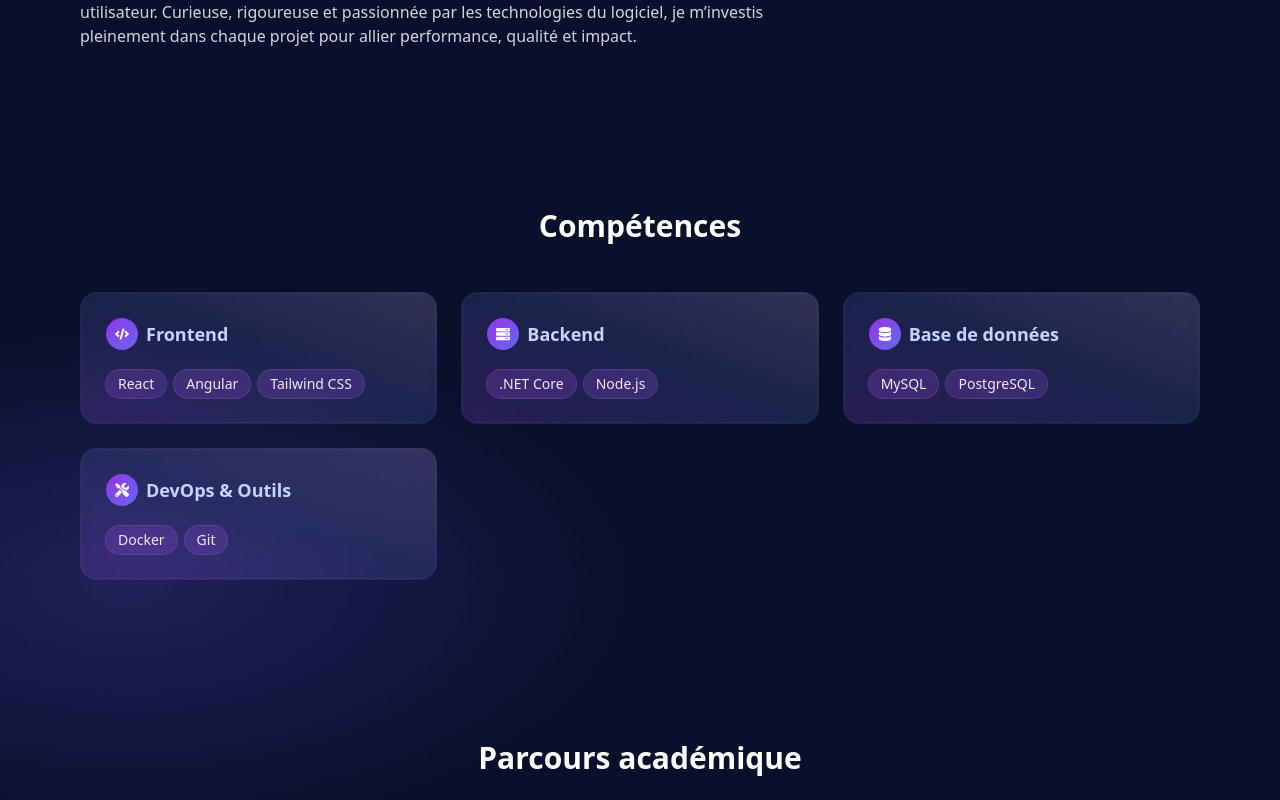
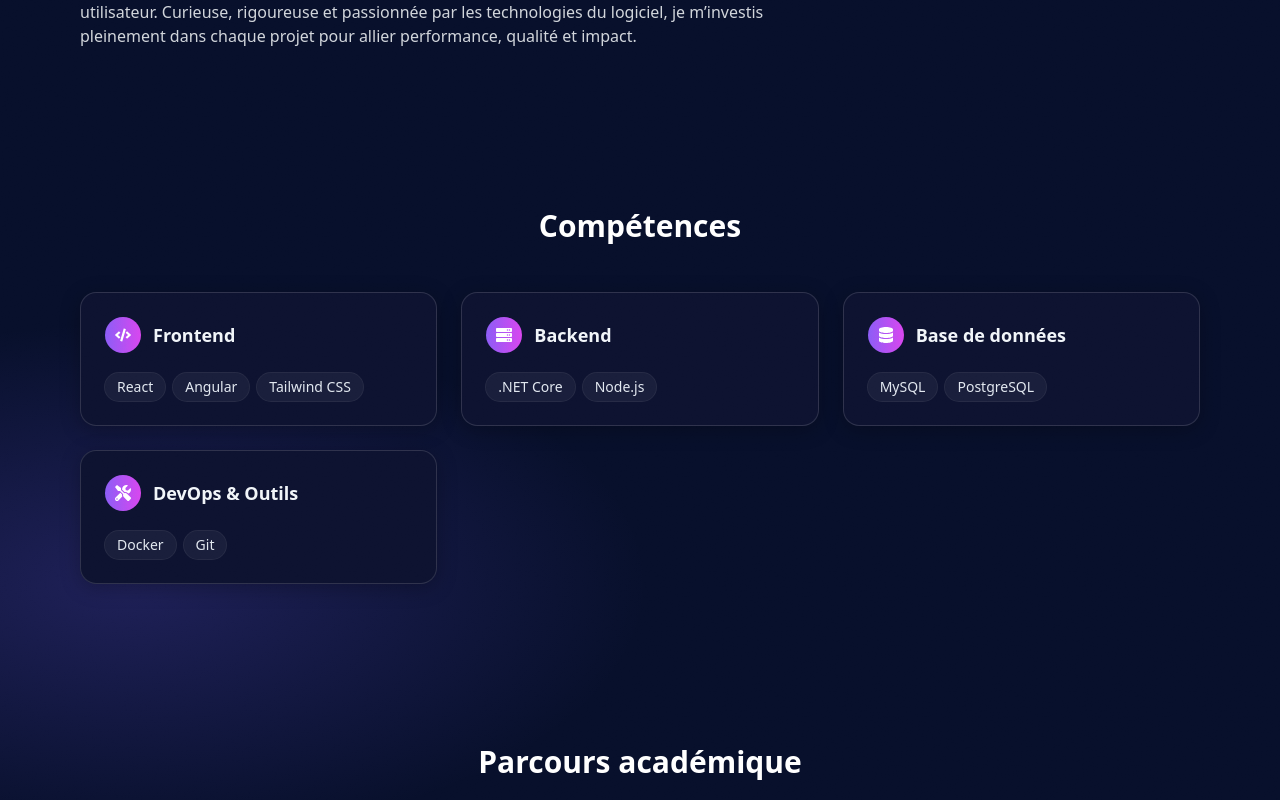
Before and after one commit to hibaoqba/portfolio, a React (Vite) app: page /fr in a window 1280 px wide. Shown: the part 980-1780 px from the top of the page. Built offline with nearby package versions, Linux system fonts and the light colour scheme.

Commit message:
optimization tests

```diff
--- a/package.json
+++ b/package.json
@@ -19,7 +19,8 @@
     "react-i18next": "^15.6.1",
     "react-icons": "^5.5.0",
     "react-router-dom": "^7.7.1",
-    "react-router-hash-link": "^2.4.3"
+    "react-router-hash-link": "^2.4.3",
+    "web-vitals": "^5.1.0"
   },
   "devDependencies": {
     "@testing-library/jest-dom": "^6.6.4",
--- a/src/components/Certification.jsx
+++ b/src/components/Certification.jsx
@@ -1,3 +1,5 @@
+import { memo } from "react";
+
 const certifications = [
   {
     title: "IBM Back-End Development Professional Certificate",
@@ -21,50 +23,53 @@
   },
 ];
 
-const Certifications = () => {
+const CertItem = memo(function CertItem({ cert }) {
   return (
-    <section id="certifications" className="py-20 px-6 md:px-20 bg-white dark:bg-transparent">
-      <div className="flex flex-col gap-6">
-        {certifications.map((cert, index) => (
     <a
-            key={index}
       href={cert.url}
       target="_blank"
       rel="noopener noreferrer"
       aria-label={cert.title}
       className="group relative overflow-hidden rounded-2xl px-6 py-4
-                       transition-[transform,box-shadow] duration-200 ease-out transform-gpu
-                       bg-white/90 supports-[backdrop-filter]:bg-white/70 md:supports-[backdrop-filter]:backdrop-blur-sm
-                       border border-transparent shadow-sm hover:shadow-md hover:-translate-y-0.5
-                       focus:outline-none focus-visible:ring-2 focus-visible:ring-fuchsia-400/60
-                       dark:bg-[#0B0B14]/40 md:dark:supports-[backdrop-filter]:backdrop-blur-sm dark:border-fuchsia-400/10
-                       flex items-center gap-6"
-            style={{ contentVisibility: 'auto', contain: 'layout paint style' }}
+                 bg-white dark:bg-[#0d1230]
+                 border border-black/5 dark:border-white/10
+                 shadow-sm hover:shadow-md transition-transform duration-150
+                 hover:-translate-y-0.5 focus:outline-none
+                 focus-visible:ring-2 focus-visible:ring-violet-400/60
+                 flex items-center gap-4"
+      style={{ contentVisibility: "auto", contain: "layout paint style" }}
     >
       <span
         aria-hidden="true"
-              className="absolute left-0 top-0 bottom-0 w-[3px] bg-gradient-to-b from-fuchsia-500 via-violet-500/70 to-cyan-400"
+        className="absolute left-0 top-0 bottom-0 w-[3px]
+                   bg-gradient-to-b from-violet-500 via-violet-500/70 to-fuchsia-500"
       />
-
       <img
         src={`/assets/${cert.file}`}
         alt={cert.title}
-              width={56}
-              height={56}
+        width={48}
+        height={48}
         loading="lazy"
         decoding="async"
-              fetchpriority="low"
-              className="w-14 h-14 object-contain bg-white/70 dark:bg-white/10 rounded-lg p-2
-                         ring-1 ring-violet-200 dark:ring-white/15"
+        className="w-12 h-12 object-contain rounded-lg"
       />
-            <span className="text-black dark:text-white font-semibold text-base">
+      <span className="text-slate-900 dark:text-white font-medium">
         {cert.title}
       </span>
     </a>
+  );
+});
+
+function Certifications() {
+  return (
+    <section id="certifications" className="py-20 px-6 md:px-20 bg-transparent">
+      <div className="flex flex-col gap-4">
+        {certifications.map((cert) => (
+          <CertItem key={cert.title} cert={cert} />
         ))}
       </div>
     </section>
   );
-};
+}
 
-export default Certifications;
+export default memo(Certifications);
--- a/src/components/SkillsSections.jsx
+++ b/src/components/SkillsSections.jsx
@@ -1,76 +1,93 @@
+import { memo, useMemo } from "react";
 import { useTranslation } from "react-i18next";
 import { FaCode, FaServer, FaDatabase, FaTools } from "react-icons/fa";
 
-function SkillsSection() {
-  const { t } = useTranslation();
-  const skills = t("skills", { returnObjects: true });
-
-  const icons = {
+const ICONS = {
   frontend: <FaCode />,
   backend: <FaServer />,
   database: <FaDatabase />,
   tools: <FaTools />,
 };
 
-  const chipThemes = [
-    "bg-purple-500/10 text-purple-800 ring-1 ring-purple-500/20",
-    "bg-purple-500/10 text-purple-800 ring-1 ring-purple-500/20",
-  ];
+// keep palette tight to your hero
+const ACCENT_GRAD = "bg-gradient-to-r from-violet-500 to-fuchsia-500";
+const CARD_SURFACE =
+  "bg-[#0d1230]"; // deep indigo to blend with your header
+const CARD_BORDER =
+  "border border-white/10"; // very light border for definition
 
+const CHIP =
+  "bg-white/5 text-slate-200 ring-1 ring-white/10 hover:ring-white/20";
+
+const SkillChip = memo(function SkillChip({ skill }) {
   return (
-    <section id="skills" className="py-20 px-6 md:px-20">
-      <h2 className="text-3xl font-bold mb-12 text-center text-gray-900 dark:text-white">
-        {t("skillsTitle")}
-      </h2>
+    <span className={`${CHIP} text-sm font-medium px-3 py-1 rounded-full`}>
+      {skill.name}
+    </span>
+  );
+});
 
-      <div className="grid md:grid-cols-2 lg:grid-cols-3 gap-6">
-        {Object.entries(skills).map(([category, skillList]) => (
-          <div key={category} className="group relative rounded-2xl">
+const SkillCard = memo(function SkillCard({ category, label, list }) {
+  return (
     <div
-              className="rounded-2xl p-[1px]
-              bg-gradient-to-tr from-purple-500/40 via-indigo-400/30 to-purple-300/40
-              dark:p-[1px] dark:bg-gradient-to-tr dark:from-purple-500/20 dark:via-indigo-400/15 dark:to-purple-300/20"
+      className={`relative rounded-2xl ${CARD_SURFACE} ${CARD_BORDER} shadow-[0_4px_20px_rgba(0,0,0,0.25)]
+                  hover:shadow-[0_8px_28px_rgba(0,0,0,0.35)] transition-shadow`}
     >
-              <div
-                className="relative rounded-[1rem] bg-white/95 backdrop-blur-sm border border-transparent shadow-sm
-                dark:bg-transparent dark:backdrop-blur-sm dark:border-white/5"
+
+      {/* subtle inner highlight line (not blur) */}
+      <div className="absolute inset-0 rounded-2xl pointer-events-none ring-1 ring-white/[0.04]" />
+
+      <div className="p-6 pb-3">
+        <div className="flex items-center gap-3">
+          <span
+            className={`inline-flex h-9 w-9 items-center justify-center rounded-full ${ACCENT_GRAD} text-white`}
           >
-                <div className="p-6 pb-3">
-                  <div className="flex items-center gap-2">
-                    <span className="inline-flex h-8 w-8 items-center justify-center rounded-full
-                      bg-gradient-to-br from-purple-600 to-indigo-500 text-white text-sm shadow-sm
-                      dark:bg-white/10 text-lg">
-                      {icons[category] ?? "✨"}
+            {ICONS[category] ?? "✨"}
           </span>
-                    <h3 className="text-lg font-semibold text-gray-900 dark:text-indigo-200">
-                      {t(`skillCategories.${category}`)}
+          <h3 className="text-lg font-semibold text-slate-100">
+            {label}
           </h3>
         </div>
       </div>
 
       <div className="px-6 pb-6 pt-2 flex flex-wrap gap-2">
-                  {skillList.map((skill, i) => {
-                    const theme = chipThemes[i % chipThemes.length];
-                    return (
-                      <span
-                        key={i}
-                        className={`${theme} dark:bg-purple-500/20 dark:text-purple-100 dark:ring-purple-400/30
-                          text-sm font-medium px-3 py-1 rounded-full shadow-sm
-                          flex items-center justify-center gap-1
-                          transition-transform duration-200 group-hover:translate-y-[-1px]`}
-                      >
-                        {skill.name}
-                      </span>
-                    );
-                  })}
+        {list.map((skill, i) => (
+          <SkillChip key={skill.name || i} skill={skill} />
+        ))}
       </div>
     </div>
-            </div>
-          </div>
+  );
+});
+
+function SkillsSection() {
+  const { t, i18n } = useTranslation();
+
+  const skillsTitle = t("skillsTitle");
+  const skills = useMemo(() => t("skills", { returnObjects: true }) || {}, [t, i18n.language]);
+
+  const categories = useMemo(
+    () =>
+      Object.entries(skills).map(([category, list]) => ({
+        category,
+        label: t(`skillCategories.${category}`),
+        list: Array.isArray(list) ? list : [],
+      })),
+    [skills, t]
+  );
+
+  return (
+    <section id="skills" className="py-20 px-6 md:px-20 bg-transparent">
+      <h2 className="text-3xl font-bold mb-12 text-center text-white">
+        {skillsTitle}
+      </h2>
+
+      <div className="grid md:grid-cols-2 lg:grid-cols-3 gap-6">
+        {categories.map(({ category, label, list }) => (
+          <SkillCard key={category} category={category} label={label} list={list} />
         ))}
       </div>
     </section>
   );
 }
 
-export default SkillsSection;
+export default memo(SkillsSection);
--- a/src/main.jsx
+++ b/src/main.jsx
@@ -4,7 +4,19 @@
 import App from "./App";
 import "./index.css";
 import "./i18n";
+import { onCLS, onINP, onLCP } from 'web-vitals';
+function sendToGA4({ name, delta, id }) {
+  window.gtag?.('event', name, {
+    event_category: 'Web Vitals',
+    value: Math.round(name === 'CLS' ? delta * 1000 : delta),
+    event_label: id,
+    non_interaction: true,
+  });
+}
 
+onCLS(sendToGA4);
+onINP(sendToGA4);
+onLCP(sendToGA4);
 ReactDOM.createRoot(document.getElementById("root")).render(
   <React.StrictMode>
     <BrowserRouter>
```
Also changed, not shown: 2 other files (tests, documents, lock files or other folders). Lines whose indentation alone changed are shown as unchanged.
